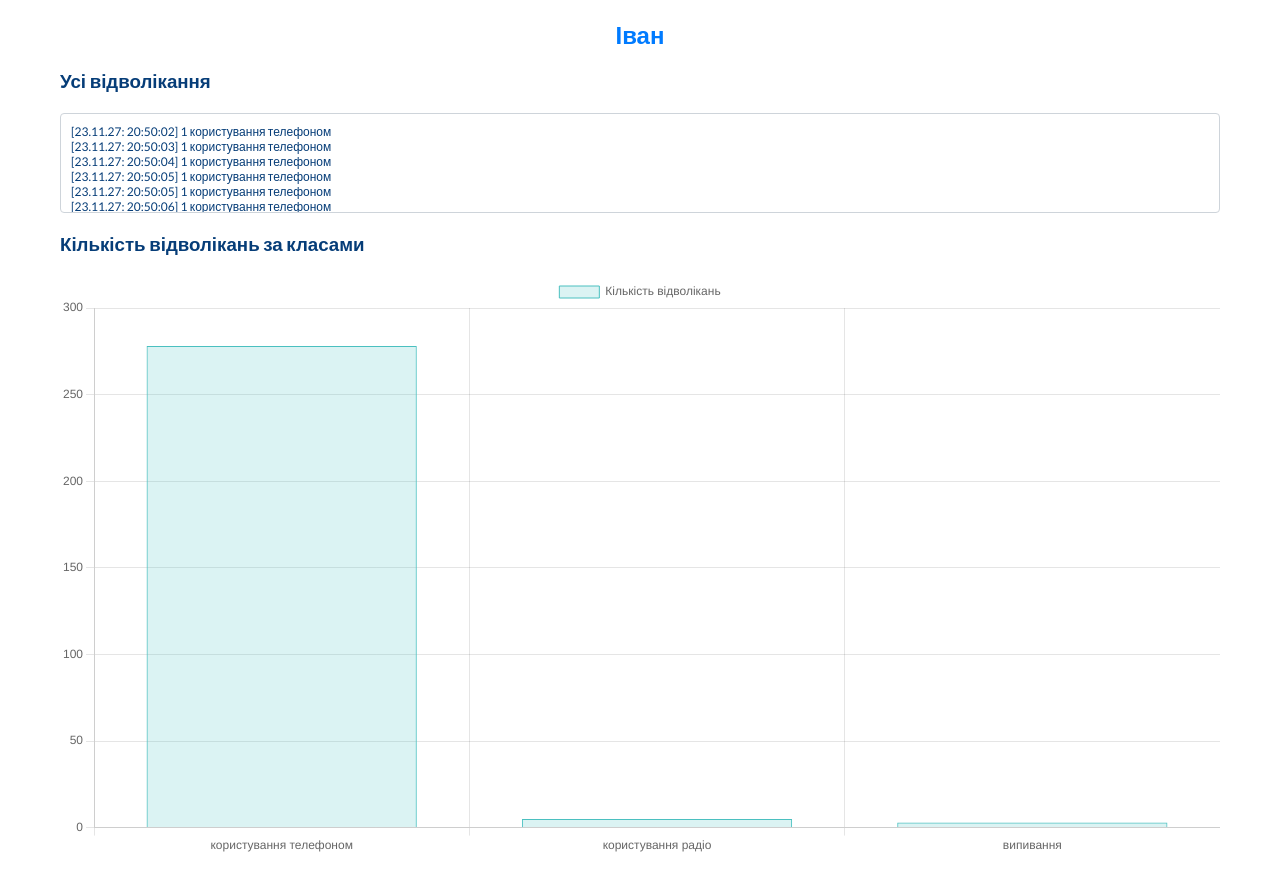
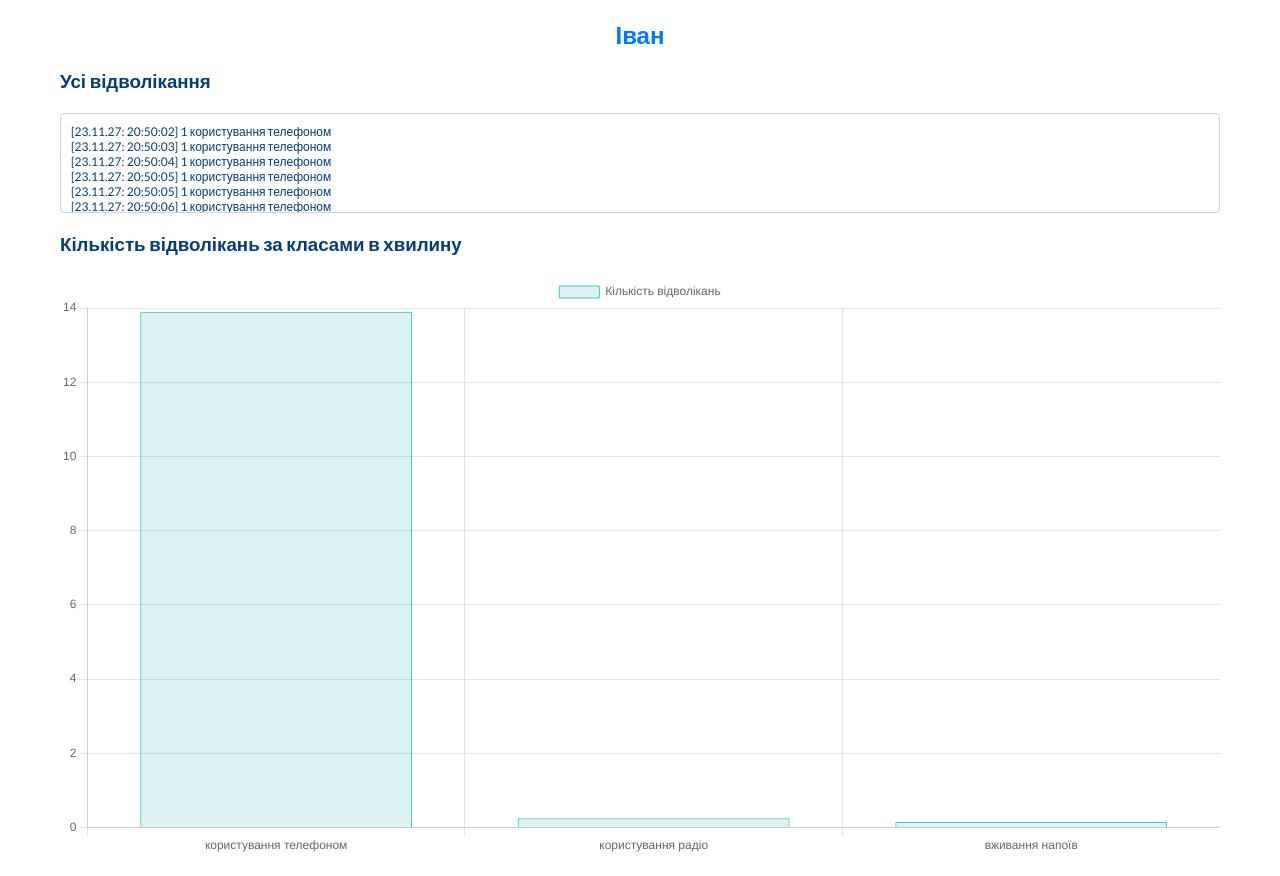
Before and after one commit to freecree/drivesafe, a Flask app: a page that uses templates/report.html in a window 1280 px wide. Shown: the part 80-956 px from the top of the page. Run offline with Flask 3, Linux system fonts and the light colour scheme.

Commit message:
fix: fix messages captions, prepare to show
hack: divided by 20 to imitate reporting distractions by time

```diff
--- a/app_auth.py
+++ b/app_auth.py
@@ -59,7 +59,7 @@ class_dict_ukr = {0 : "нормальне водіння",
               3 : "користування телефоном",
               4 : "користування телефоном",
               5 : "користування радіо",
-              6 : "випивання",
+              6 : "вживання напоїв",
               7 : "обертання назад" }
 
 transform = transforms.Compose([transforms.Resize((400, 400)),
--- a/static/js/main.js
+++ b/static/js/main.js
@@ -59,8 +59,8 @@ const distracted_classes = [
     "користування телефоном",
     "користування телефоном",
     "користування радіо",
-    "випивання",
-    "обертання назад",
+    "споживання напоїв",
+    "відволікання на речі позаду",
 ]
 const NORMAL_DRIVING_CLASS = 0
 
--- a/static/js/report.js
+++ b/static/js/report.js
@@ -15,7 +15,7 @@ function createChart() {
       datasets: [
         {
           label: 'Кількість відволікань',
-          data: chartData.map(item => item.count),
+          data: chartData.map(item => item.count / 20),
           backgroundColor: 'rgba(75, 192, 192, 0.2)', // Customize the chart colors
           borderColor: 'rgba(75, 192, 192, 1)',
           borderWidth: 1,
--- a/templates/report.html
+++ b/templates/report.html
@@ -50,7 +50,7 @@
                 </div>
             </div>
             <div class="report__diagram-wrapper">
-                <h3 class="report__diagram-title">Кількість відволікань за класами</h3>
+                <h3 class="report__diagram-title">Кількість відволікань за класами в хвилину</h3>
                 <div class="report__diagram-block">
                     <canvas class="report__diagram" id="myChart" ></canvas>
                 </div>
```
Also changed, not shown: instance/database.db.
